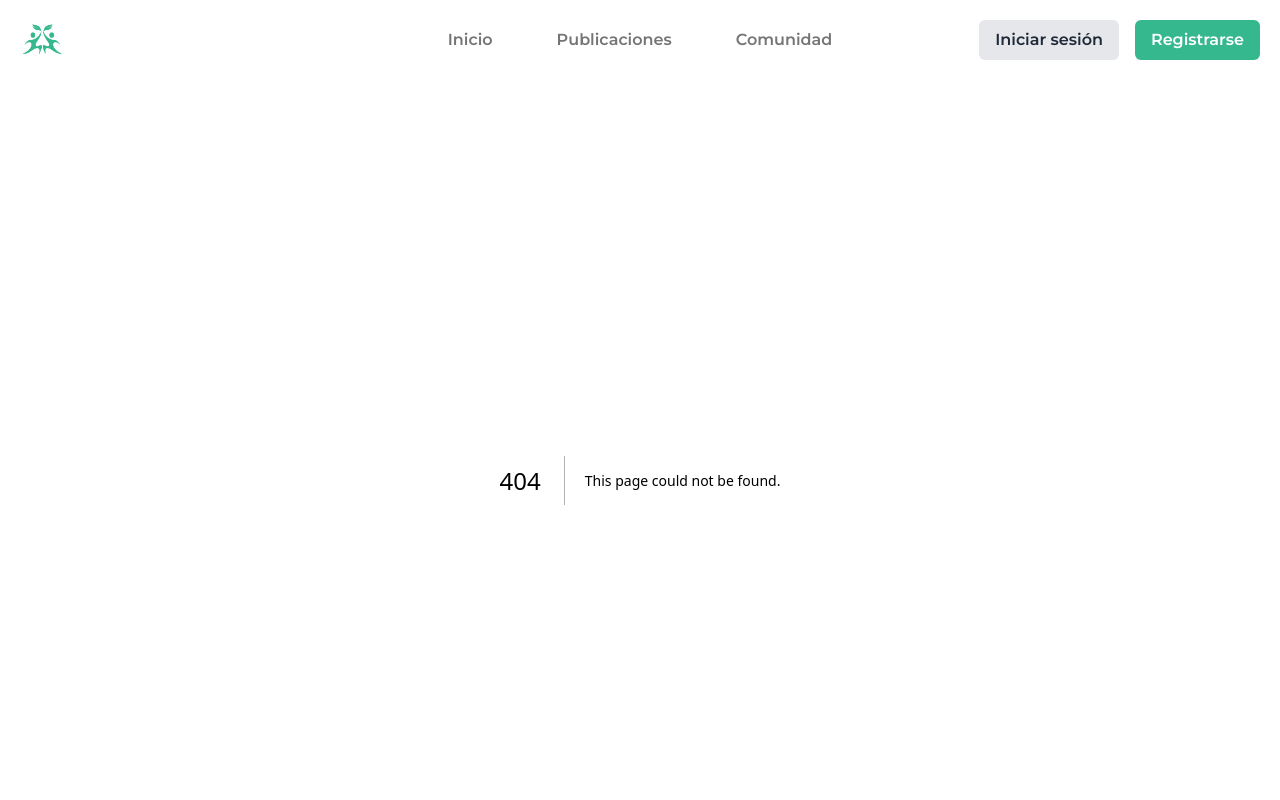
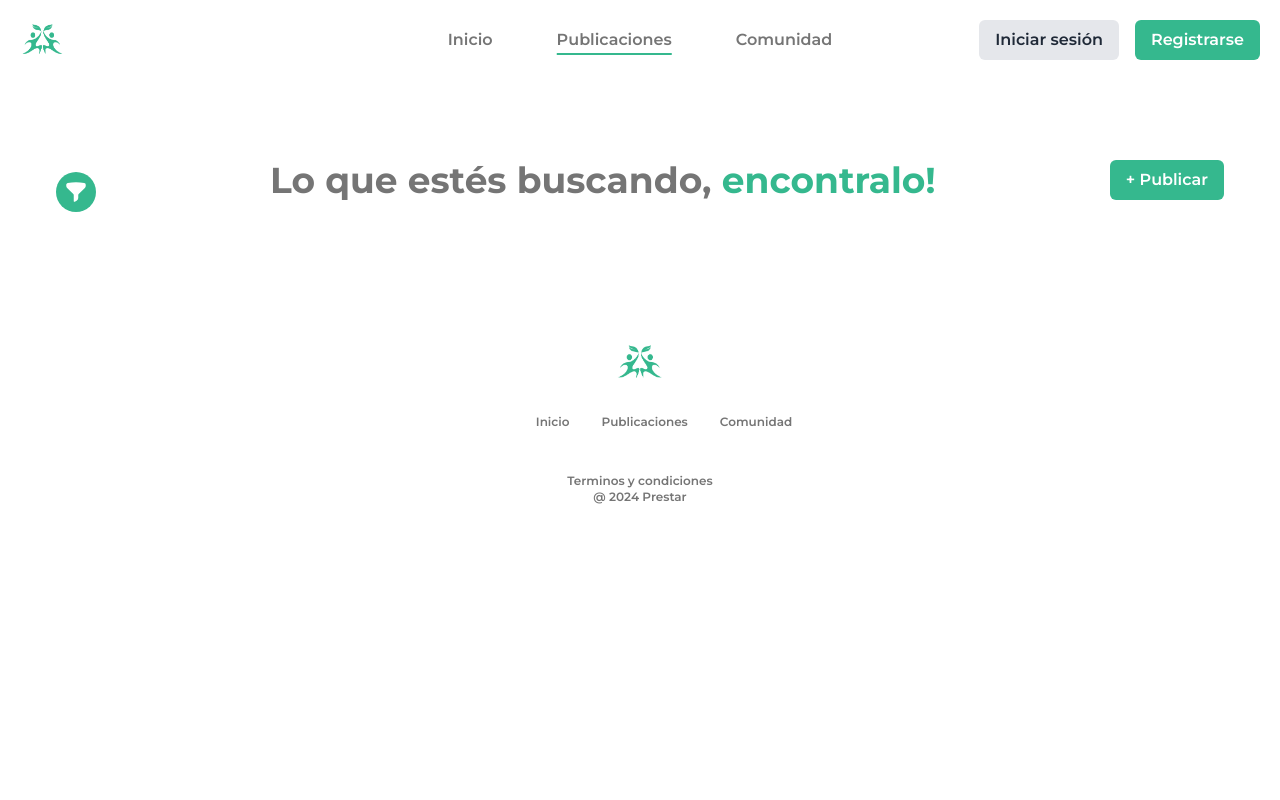
Before and after one commit to aguspfarhat/ProyectoFinalFarhat, a Next.js app: page /Publicaciones in a window 1280 px wide. Before the commit this address had no page. Shown: the top 800 px of the page. Built offline with nearby package versions, Linux system fonts and the light colour scheme.

Commit message:
Creacion de la seccion Publicaciones

```diff
--- /dev/null
+++ b/src/app/Publicaciones/form/page.tsx
@@ -0,0 +1,121 @@
+'use client';
+
+import { useState } from 'react';
+
+const Publicaciones = () => {
+    const [mostrarFormulario, setMostrarFormulario] = useState(false);
+    const [titulo, setTitulo] = useState('');
+    const [descripcion, setDescripcion] = useState('');
+    const [imagen, setImagen] = useState<File | null>(null);
+    const [publicaciones, setPublicaciones] = useState<any[]>([]);
+
+    const handleSubmit = (e: React.FormEvent) => {
+        e.preventDefault();
+
+        if (!titulo || !descripcion || !imagen) {
+            alert('Por favor completa todos los campos.');
+            return;
+        }
+
+        const nuevaPublicacion = {
+            id: Date.now(),
+            titulo,
+            descripcion,
+            imagen: URL.createObjectURL(imagen),
+        };
+
+        setPublicaciones([nuevaPublicacion, ...publicaciones]);
+
+        // Limpiar los campos y ocultar el formulario
+        setTitulo('');
+        setDescripcion('');
+        setImagen(null);
+        setMostrarFormulario(false);
+    };
+
+    return (
+        <div className={mostrarFormulario ? 'relative' : ''}>
+            {/* Fondo con blur cuando el formulario esté visible */}
+            {mostrarFormulario && (
+                <div className="fixed inset-0 bg-black bg-opacity-50 backdrop-blur-sm z-10"></div>
+            )}
+
+            {/* Botón para mostrar el formulario */}
+            {!mostrarFormulario && (
+                <button
+                    onClick={() => setMostrarFormulario(true)}
+                    className="bg-[#35B88E] text-white px-4 py-2 rounded-md font-semibold hover:bg-green-600 mb-6"
+                >
+                    + Publicar
+                </button>
+            )}
+
+            {/* Formulario de publicación en el centro de la pantalla */}
+            {mostrarFormulario && (
+                <div className="fixed inset-0 z-20 flex items-center justify-center">
+                    <form onSubmit={handleSubmit} className="bg-white p-6 rounded-lg shadow-lg w-11/12 sm:w-2/3 lg:w-1/3">
+                        <div className="mb-4">
+                            <label className="block text-lg font-semibold mb-2">Título</label>
+                            <input
+                                type="text"
+                                value={titulo}
+                                onChange={(e) => setTitulo(e.target.value)}
+                                className="w-full p-2 border border-gray-300 rounded text-[#757575]"
+                                placeholder="Ingrese el título"
+                            />
+                        </div>
+                        <div className="mb-4">
+                            <label className="block text-lg font-semibold mb-2">Descripción</label>
+                            <textarea
+                                value={descripcion}
+                                onChange={(e) => setDescripcion(e.target.value)}
+                                className="w-full p-2 border border-gray-300 rounded text-[#757575]"
+                                placeholder="Ingrese una descripción"
+                            />
+                        </div>
+                        <div className="mb-4">
+                            <label className="block text-lg font-semibold mb-2">Imagen</label>
+                            <input
+                                type="file"
+                                onChange={(e) => {
+                                    if (e.target.files) {
+                                        setImagen(e.target.files[0]);
+                                    }
+                                }}
+                                className="w-full p-2 border border-gray-300 rounded"
+                            />
+                        </div>
+                        <div className="flex justify-end">
+                            <button
+                                type="submit"
+                                className="bg-[#35B88E] text-white px-4 py-2 rounded-md font-semibold hover:bg-green-600"
+                            >
+                                Publicar
+                            </button>
+                            <button
+                                type="button"
+                                onClick={() => setMostrarFormulario(false)}
+                                className="ml-4 bg-red-500 text-white px-4 py-2 rounded-md font-semibold hover:bg-red-600"
+                            >
+                                Cancelar
+                            </button>
+                        </div>
+                    </form>
+                </div>
+            )}
+
+            {/* Mostrar las publicaciones */}
+            <div className="grid grid-cols-1 sm:grid-cols-2 lg:grid-cols-3 gap-8 mt-6">
+                {publicaciones.map((publicacion) => (
+                    <div key={publicacion.id} className="border border-gray-300 p-4 rounded text-[#757575]">
+                        <img src={publicacion.imagen} alt={publicacion.titulo} className="mb-4 rounded-md" />
+                        <h3 className="text-xl font-bold text-[#757575]">{publicacion.titulo}</h3>
+                        <p className="mt-2 text-[#757575]">{publicacion.descripcion}</p>
+                    </div>
+                ))}
+            </div>
+        </div>
+    );
+};
+
+export default Publicaciones;
--- /dev/null
+++ b/src/app/Publicaciones/page.tsx
@@ -0,0 +1,42 @@
+import React from 'react';
+import Publicaciones from './form/page';
+import { FunnelIcon } from '@heroicons/react/24/solid';
+
+export default function PublicacionesOver() {
+    return (
+        <main>
+            {/* <div className="flex flex-col items-center justify-center space-y-10 max-w-screen-xl mx-auto">
+                <div className="mt-10">
+                    <button className="bg-[#35B88E] p-2 rounded-full hover:bg-green-600">
+                        <FunnelIcon className="h-6 w-6 text-white" />
+                    </button>
+                </div>
+                <div className="mt-10 flex justify-center">
+                    <h1 className="text-4xl text-[#757575] font-bold text-center">
+                        Lo que estés buscando, <span className="text-[#35B88E]">encontralo!</span>
+                    </h1>
+                </div>
+                <div className="mt-8 w-full">
+                    <Publicaciones />
+                </div>
+            </div> */}
+
+            <div className="flex justify-between items center p-4 mt-10">
+                <div className="flex items-center">
+                    <button className="bg-[#35B88E] p-2 rounded-full hover:bg-green-600 ml-10">
+                        <FunnelIcon className="h-6 w-6 text-white" />
+                    </button>
+                </div>
+
+                <h1 className="text-4xl text-[#757575] font-bold text-center mt-6">
+                    Lo que estés buscando, <span className="text-[#35B88E]">encontralo!</span>
+                </h1>
+                <div className="mr-10 mt-6">
+                    <Publicaciones />
+                </div>
+
+
+            </div>
+        </main>
+    );
+}
--- a/src/app/UI/globals.css
+++ b/src/app/UI/globals.css
@@ -3,14 +3,14 @@
 @tailwind utilities;
 
 :root {
-  --background: #ffffff;
+  --background: white;
   --foreground: #171717;
 }
 
 @media (prefers-color-scheme: dark) {
   :root {
-    --background: #ededed;
-    --foreground: #ededed;
+    --background: white;
+    --foreground: white;
   }
 }
 
--- a/src/app/componentes/Navbar.tsx
+++ b/src/app/componentes/Navbar.tsx
@@ -1,64 +1,12 @@
-// import Link from 'next/link';
-// import Image from 'next/image';
-
-// const Navbar = () => {
-//     return (
-//         <nav className="flex justify-between items-center p-5 bg-white">
-//             {/* Logo alineado a la izquierda */}
-//             <div className="flex items-center">
-//                 <Link href="/">
-//                     <Image
-//                         src="/PrestarLogo.png" // Ruta de la imagen del logo
-//                         width={50}
-//                         height={50}
-//                         alt="Logo"
-//                         className="hidden md:block"
-//                     />
-//                 </Link>
-//             </div>
-
-//             {/* Enlaces centrados */}
-//             <div className="absolute left-1/2 transform -translate-x-1/2">
-//                 <ul className="flex space-x-16">
-//                     <li>
-//                         <Link href="/" className="text-[#757575] font-semibold hover:text-[#35B88E]">
-//                             Inicio
-//                         </Link>
-//                     </li>
-//                     <li>
-//                         <Link href="/" className="text-[#757575] font-semibold hover:text-[#35B88E]">
-//                             Publicaciones
-//                         </Link>
-//                     </li>
-//                     <li>
-//                         <Link href="/" className="text-[#757575] font-semibold hover:text-[#35B88E]">
-//                             Comunidad
-//                         </Link>
-//                     </li>
-//                 </ul>
-//             </div>
-
-//             {/* Botones alineados a la derecha */}
-//             <div className="flex space-x-4">
-//                 <button className="bg-gray-200 text-gray-800 px-4 py-2 rounded-md font-semibold hover:bg-gray-300">
-//                     Iniciar sesión
-//                 </button>
-//                 <button className="bg-[#35B88E] text-white px-4 py-2 rounded-md font-semibold hover:bg-green-600">
-//                     Registrarse
-//                 </button>
-//             </div>
-//         </nav>
-//     );
-// };
-
-// export default Navbar;
 'use client';
 import Link from 'next/link';
 import Image from 'next/image';
 import { useEffect, useState } from 'react';
+import { usePathname } from 'next/navigation';
 
 const Navbar = () => {
     const [isScrolled, setIsScrolled] = useState(false);
+    const pathname = usePathname(); // Obtiene la ruta actual
 
     useEffect(() => {
         const handleScroll = () => {
@@ -67,7 +15,6 @@ const Navbar = () => {
 
         window.addEventListener('scroll', handleScroll);
 
-        // Cleanup listener on component unmount
         return () => window.removeEventListener('scroll', handleScroll);
     }, []);
 
@@ -80,7 +27,7 @@ const Navbar = () => {
             <div className="flex items-center">
                 <Link href="/">
                     <Image
-                        src="/PrestarLogo.png" // Ruta de la imagen del logo
+                        src="/PrestarLogo.png"
                         width={45}
                         height={45}
                         alt="Logo"
@@ -93,18 +40,27 @@ const Navbar = () => {
             <div className="absolute left-1/2 transform -translate-x-1/2">
                 <ul className="flex space-x-16">
                     <li>
-                        <Link href="/" className="text-[#757575] font-semibold hover:text-[#35B88E]">
+                        <Link href="/" className={`text-[#757575] font-semibold hover:text-[#35B88E] relative ${pathname === '/' ? 'text-[#35B88E]' : ''}`}>
                             Inicio
+                            {pathname === '/' && (
+                                <span className="absolute bottom-[-6px] left-0 w-full h-[2px] bg-[#35B88E]"></span>
+                            )}
                         </Link>
                     </li>
                     <li>
-                        <Link href="/" className="text-[#757575] font-semibold hover:text-[#35B88E]">
+                        <Link href="/Publicaciones" className={`text-[#757575] font-semibold hover:text-[#35B88E] relative ${pathname === '/Publicaciones' ? 'text-[#35B88E]' : ''}`}>
                             Publicaciones
+                            {pathname === '/Publicaciones' && (
+                                <span className="absolute bottom-[-6px] left-0 w-full h-[2px] bg-[#35B88E]"></span>
+                            )}
                         </Link>
                     </li>
                     <li>
-                        <Link href="/" className="text-[#757575] font-semibold hover:text-[#35B88E]">
+                        <Link href="/comunidad" className={`text-[#757575] font-semibold hover:text-[#35B88E] relative ${pathname === '/comunidad' ? 'text-[#35B88E]' : ''}`}>
                             Comunidad
+                            {pathname === '/comunidad' && (
+                                <span className="absolute bottom-[-6px] left-0 w-full h-[2px] bg-[#35B88E]"></span>
+                            )}
                         </Link>
                     </li>
                 </ul>
@@ -112,7 +68,7 @@ const Navbar = () => {
 
             {/* Botones alineados a la derecha */}
             <div className="flex space-x-4">
-                <button className="bg-gray-200 text-gray-800 px-4 py-2 rounded-md font-semibold hover:bg-gray-300">
+                <button className="bg-gray-200 text-gray-800 px-4 py-2 rounded-md font-semibold hover:text-[#35B88E]">
                     Iniciar sesión
                 </button>
                 <button className="bg-[#35B88E] text-white px-4 py-2 rounded-md font-semibold hover:bg-green-600">
--- a/src/app/layout.tsx
+++ b/src/app/layout.tsx
@@ -1,17 +1,43 @@
+// import "./UI/globals.css";
+// import Navbar from './componentes/Navbar';
+// import { montserrat } from "./componentes/fonts";
+// import Footer from "./componentes/footer";
+
+
+// export default function RootLayout({ children }: { children: React.ReactNode }) {
+//   return (
+//     <html lang="en">
+//       <body className={`${montserrat.className} antialiased`}>
+//         <Navbar /> {/* Navbar estará disponible en todas las páginas */}
+//         {children}  {/* Aquí se renderiza el contenido de cada página */}
+//         <Footer />
+//       </body>
+//     </html >
+//   );
+// }
+'use client';
 import "./UI/globals.css";
 import Navbar from './componentes/Navbar';
 import { montserrat } from "./componentes/fonts";
 import Footer from "./componentes/footer";
-
+import { usePathname } from 'next/navigation';
 
 export default function RootLayout({ children }: { children: React.ReactNode }) {
+  const pathname = usePathname();
+
+  // Definir la(s) página(s) donde no deseas mostrar el navbar
+  const hideNavbarOnPages = ['./Publicaciones/form/page'];
+
   return (
     <html lang="en">
       <body className={`${montserrat.className} antialiased`}>
-        <Navbar /> {/* Navbar estará disponible en todas las páginas */}
+        {/* Muestra el Navbar solo si no estamos en las páginas definidas en hideNavbarOnPages */}
+        {!hideNavbarOnPages.includes(pathname) && <Navbar />}
+
         {children}  {/* Aquí se renderiza el contenido de cada página */}
+
         <Footer />
       </body>
-    </html >
+    </html>
   );
 }
```
